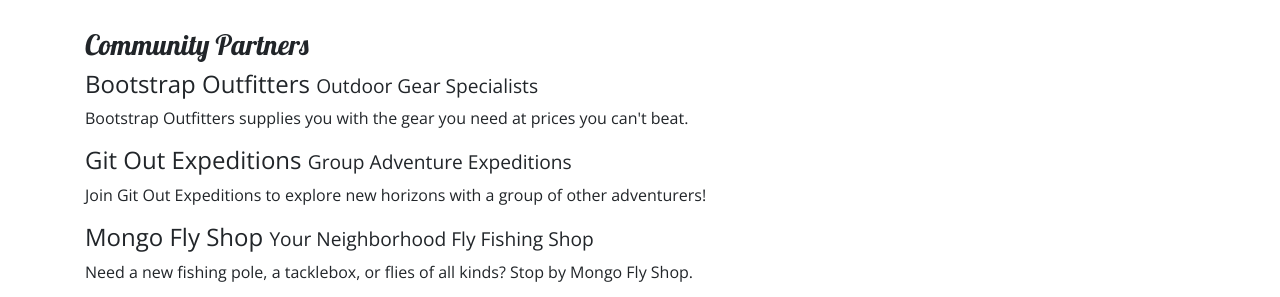
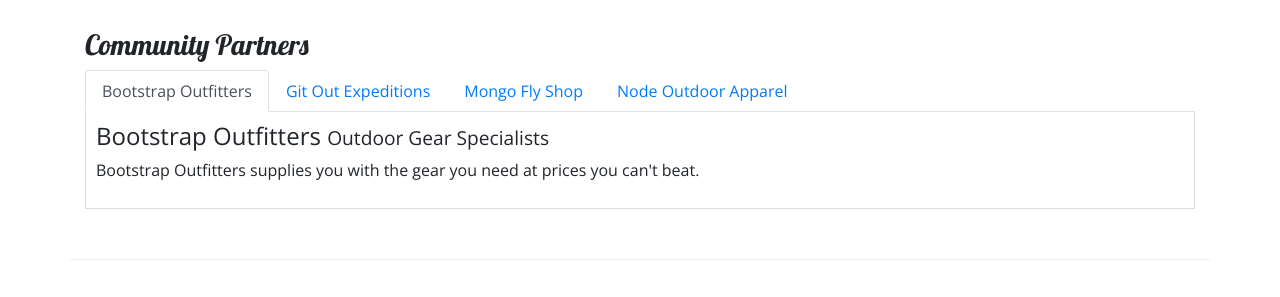
Before and after one commit to Blaine137/Nucamp-BootstrapGrid-project, a website: page aboutus.html in a window 1280 px wide. Shown: the part 750-1047 px from the top of the page. Drawn offline with nearby package versions, Linux system fonts and the light colour scheme.

Commit message:
added javascript component - tab nav

```diff
--- a/aboutus.html
+++ b/aboutus.html
@@ -104,14 +104,39 @@
         <div class="row row-content">
             <div class="col">
                 <h3>Community Partners</h3>
+                <ul class="nav nav-tabs">
+                    <li class="nav-item">
+                        <a class="nav-link active" href="#bootstrap" role="tab" data-toggle="tab">Bootstrap Outfitters</a>
+                    </li>
+                    <li class="nav-item">
+                        <a class="nav-link" href="#git" role="tab" data-toggle="tab">Git Out Expeditions</a>
+                    </li>
+                    <li class="nav-item">
+                        <a class="nav-link" href="#mongo" role="tab" data-toggle="tab">Mongo Fly Shop</a>
+                    </li>
+                    <li class="nav-item">
+                        <a class="nav-link" href="#node" role="tab" data-toggle="tab">Node Outdoor Apparel</a>
+                    </li>
+                </ul>
+                <div class="tab-content">
+                    <div role="tabpanel" class="tab-pane fade show active" id="bootstrap">
                         <h4>Bootstrap Outfitters <small>Outdoor Gear Specialists</small></h4>
                         <p class="d-none d-sm-block">Bootstrap Outfitters supplies you with the gear you need at prices you can't beat.</p>
+                    </div>
+                    <div role="tabpanel" class="tab-pane fade" id="git">
                         <h4>Git Out Expeditions <small>Group Adventure Expeditions</small></h4>
                         <p class="d-none d-sm-block">Join Git Out Expeditions to explore new horizons with a group of other adventurers!</p>
-                <h4>Mongo Fly Shop <small>Your Neighborhood Fly Fishing Shop</small></h4>
+                    </div>
+                    <div role="tabpanel" class="tab-pane fade" id="mongo">
+                        <h4>Mongo Fly Shop <small>Your Neighborhood Fly Fishing Shop.</small></h4>
                         <p class="d-none d-sm-block">Need a new fishing pole, a tacklebox, or flies of all kinds? Stop by Mongo Fly Shop.</p>
+                    </div>
+                    <div role="tabpanel" class="tab-pane fade" id="node">
                         <h4>Node Outdoor Apparel <small>Outdoor Clothes & Shoes</small></h4>
                         <p class="d-none d-sm-block">From polar fleeces to swimsuits, hiking boots to waders, a visit to Node will be sure to get you covered.</p>
+                    </div>
+                </div>
+
             </div>
         </div>
         <div class="row row-content">
--- a/css/styles.css
+++ b/css/styles.css
@@ -35,3 +35,9 @@
 .navbar{
     background-color: #901CAD;
 }
+
+.tab-content{
+    border: 1px solid #DDD;
+    border-top: none;
+    padding: 10px;
+}
```
Also changed, not shown: index.html (+1 -1 lines). Lines whose indentation alone changed are shown as unchanged.
